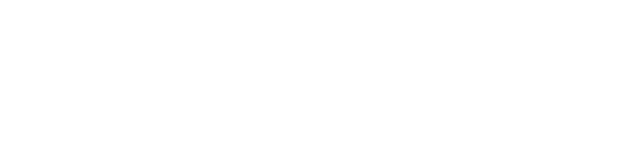
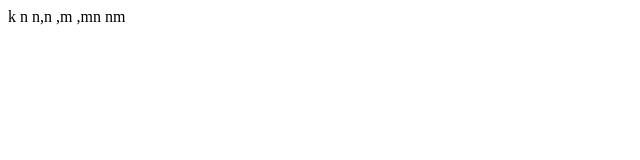
Before and after one commit to Sanaullah-Afzal/First, a plain HTML site: page index.html in a window 1280 px wide. Shown: the whole page, without its empty margins (0-640 px from the left). Drawn offline with Linux system fonts and the light colour scheme.

Commit message:
Update index.html

```diff
--- a/index.html
+++ b/index.html
@@ -6,6 +6,6 @@
     <title>Document</title>
 </head>
 <body>
-
+    k n n,n ,m ,mn nm
 </body>
 </html>
```
